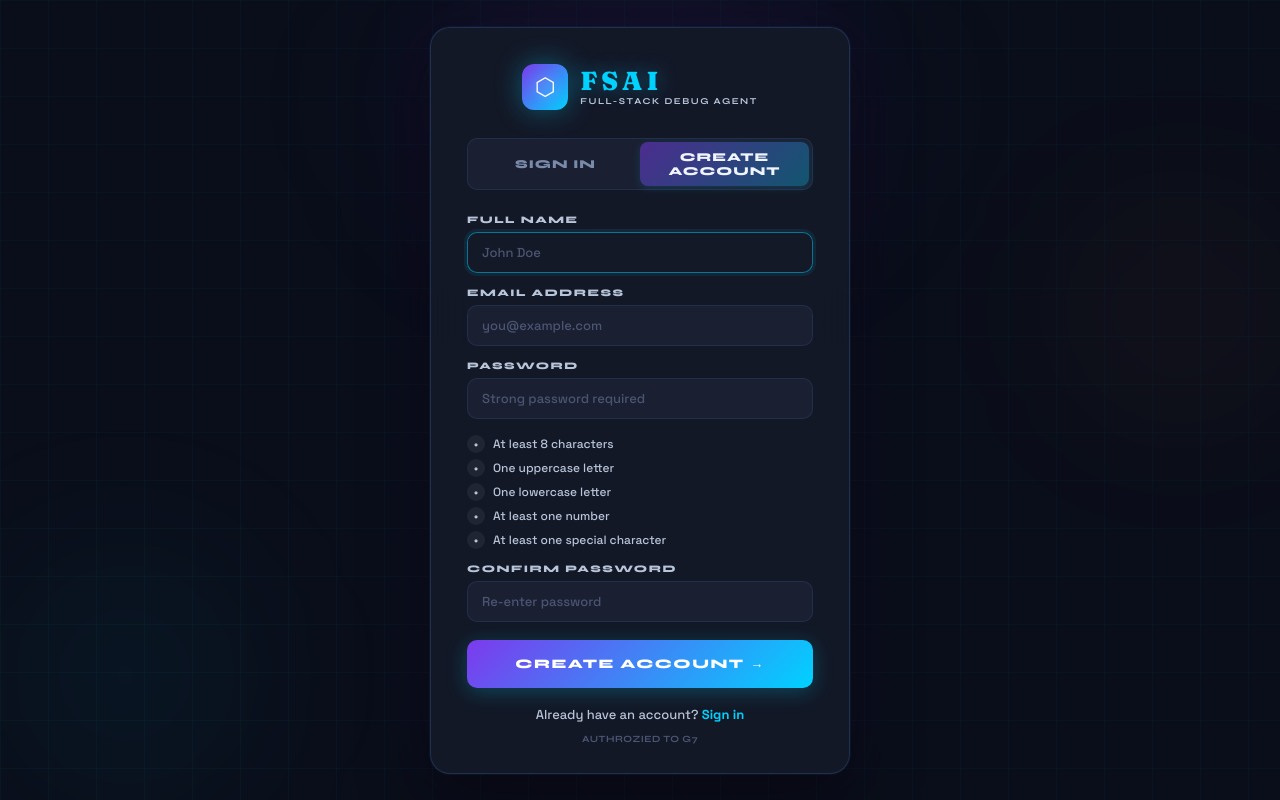
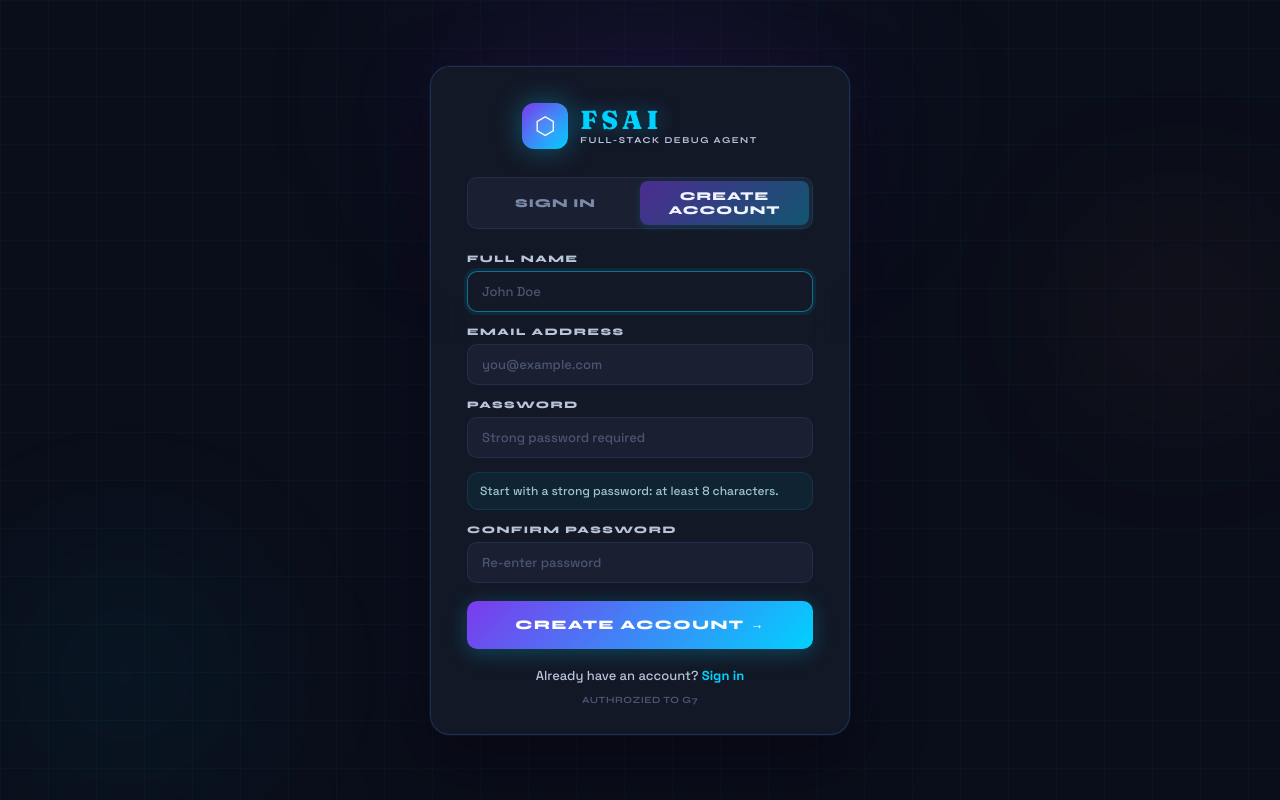
Before and after one commit to mkgugan22/FSAI, a React (Create React App) app: page / in a window 1280 px wide. Both pictures are taken after a click on the button "Sign up free". Built offline with nearby package versions, Linux system fonts and the light colour scheme.

Commit message:
Changes for pwd validations

```diff
--- a/src/components/AuthPage.css
+++ b/src/components/AuthPage.css
@@ -245,6 +245,14 @@
   color: var(--text-subtle);
 }
 
+.auth-password-hint {
+  color: rgba(173, 216, 230, 0.9);
+  background: rgba(0, 210, 255, 0.06);
+  border: 1px solid rgba(0, 210, 255, 0.12);
+  border-radius: 12px;
+  padding: 10px 12px;
+}
+
 .error-note {
   color: var(--red);
 }
--- a/src/components/AuthPage.js
+++ b/src/components/AuthPage.js
@@ -27,6 +27,12 @@ function validatePassword(value, mode) {
     if (failed) return `Password must include: ${failed.label.toLowerCase()}.`;
   }
   return '';
+}
+
+function getPasswordHint(value) {
+  if (!value) return 'Start with a strong password: at least 8 characters.';
+  const failed = PASSWORD_RULES.find(rule => !rule.test(value));
+  return failed ? `Next: ${failed.label}.` : 'Great! Your password meets all requirements.';
 }
 
 function validateConfirm(password, confirm) {
@@ -194,19 +200,8 @@ export default function AuthPage() {
               autoComplete={mode === 'login' ? 'current-password' : 'new-password'}
             />
             {mode === 'signup' && (
-              <div className="auth-validation-list">
-                {PASSWORD_RULES.map((rule) => {
-                  const passed = rule.test(form.password);
-                  return (
-                    <div
-                      key={rule.key}
-                      className={`auth-validation-item ${passed ? 'valid' : 'invalid'}`}
-                    >
-                      <span className="auth-validation-icon">{passed ? '✔' : '•'}</span>
-                      {rule.label}
-                    </div>
-                  );
-                })}
+              <div className="auth-field-note auth-password-hint">
+                {getPasswordHint(form.password)}
               </div>
             )}
             {!formErrors.password && mode === 'login' && form.password && (
```
